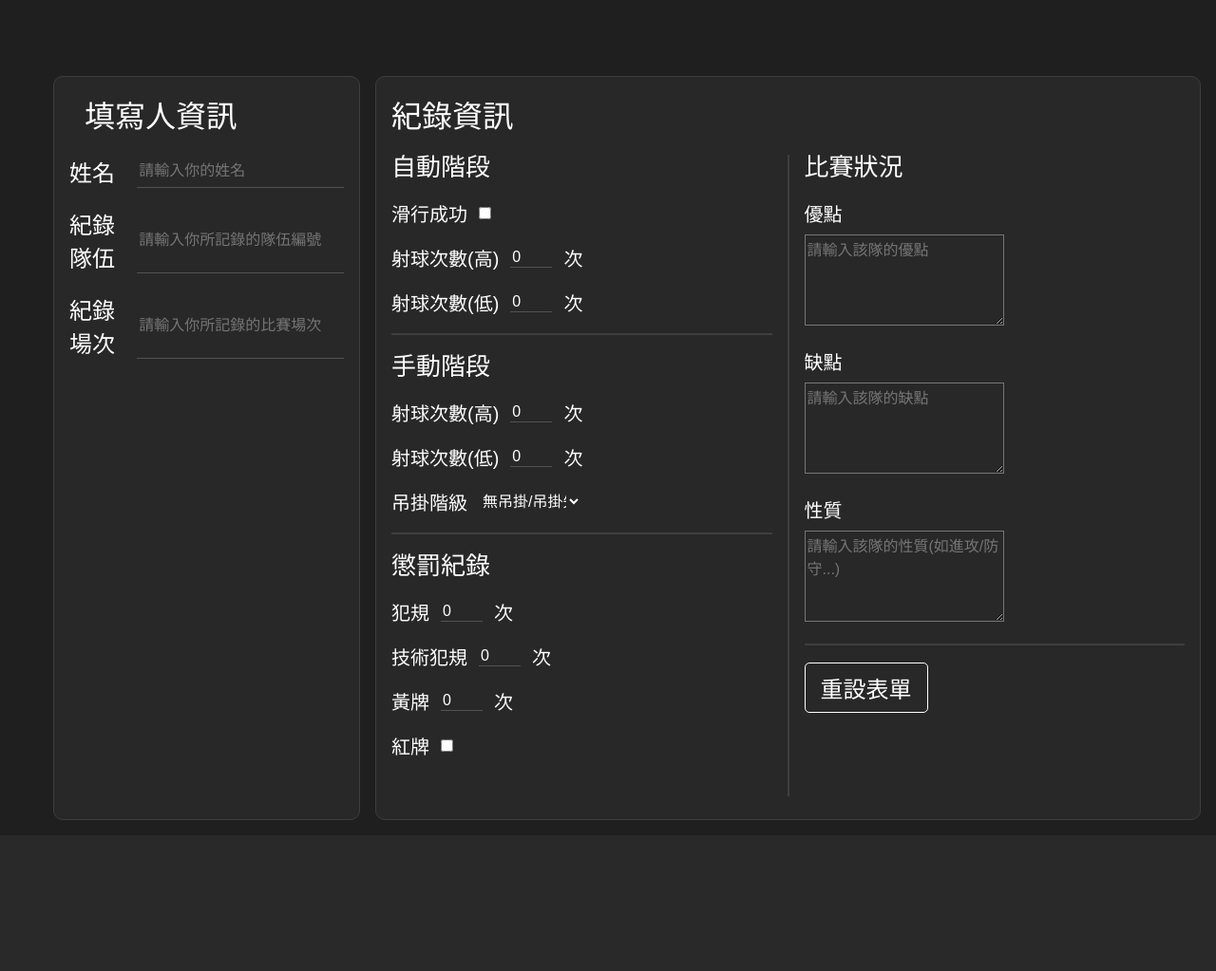
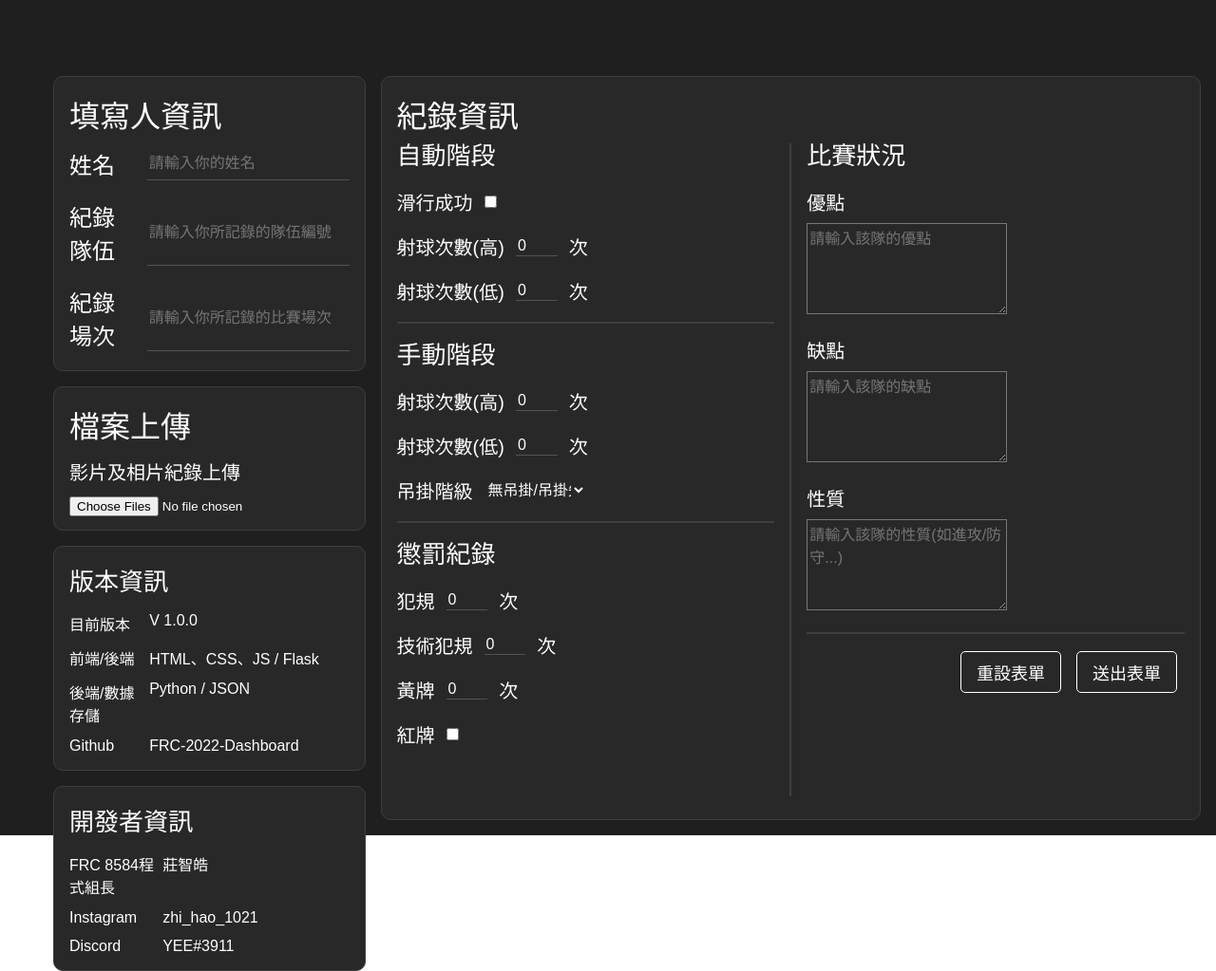
Before and after one commit to FRC-8584/FRC-2022-Dashboard, a Flask app: template templates/home.html in a window 1280 px wide. Shown: the whole page at 95% size. Before the commit the page ends 864 px from the top, so only its background shows below. Run offline with Flask 2, Linux system fonts and the light colour scheme; the template is opened without the code that fills it, so the values that code supplies are empty; some web fonts are replaced.

Commit message:
Auto Commit

```diff
--- a/dashboard.py
+++ b/dashboard.py
@@ -51,6 +51,18 @@
             return render_template("home.html")
         return redirect(url_for("login"))
 
+    @app.route("/rule")
+    def rule():
+        if Key_Manger.check(request.cookies.get("key")):
+            return render_template("rule.html")
+        return redirect(url_for("login"))
+
+    @app.route("/data")
+    def data():
+        if Key_Manger.check(request.cookies.get("key")):
+            return render_template("data.html")
+        return redirect(url_for("login"))
+
     @app.route("/logout")
     def logout():
         Key_Manger.delete(request.cookies.get("key"))
--- a/main.py
+++ b/main.py
@@ -4,7 +4,7 @@
 
 if __name__ == "__main__":
     if not isfile("data/key.json"):
-        touch("data/key.json", {})
+        touch("data/key.json", "{}")
 
     web = Web_UI()
     web.run()
--- /dev/null
+++ b/static/css/data.css
@@ -0,0 +1,5 @@
+@import url(global_setting.css);
+
+@media (max-aspect-ratio: 1/1) {
+
+}
--- a/static/css/home.css
+++ b/static/css/home.css
@@ -5,13 +5,20 @@
     flex-direction: row;
 }
 
-.input_block {
+.input_block,
+.message_block,
+.dev_block {
     width: 100%;
     padding: 0;
     padding-top: 8px;
     padding-bottom: 8px;
     margin-top: 4px;
     margin-bottom: 4px;
+}
+.message_block,
+.dev_block {
+    padding-top: 4px;
+    padding-bottom: 4px;
 }
 .input_block p {
     margin: 0px;
@@ -28,13 +35,139 @@
     border-width: 0px;
     border-bottom-width: 1px;
     font-size: 16px;
+    margin-left: 12px;
+}
+.message_block p,
+.dev_block p {
+    margin: 0px;
+    font-size: 16px;
+    color: rgb(255, 255, 255);
+}
+.message_block a,
+.dev_block a {
+    color: rgb(255, 255, 255);
+    text-decoration: none;
+}
+.message_block p:nth-child(1) {
+    flex: 2;
+}
+.message_block p:nth-child(2),
+.message_block a {
+    flex: 5;
+}
+.dev_block p:nth-child(1) {
+    flex: 1;
+}
+.dev_block p:nth-child(2),
+.dev_block a {
+    flex: 2;
+}
+.file_block,
+.check_block,
+.number_block,
+.select_block,
+.textarea_block,
+.button_block {
+    justify-items: left;
+    align-items: center;
+    flex: 1;
+    font-size: 20px;
+    color: rgb(255, 255, 255);
+    margin-top: 6px;
+    margin-bottom: 6px;
+    padding-top: 6px;
+    padding-bottom: 6px;
+}
+.file_block {
+    margin-bottom: 0;
+}
+.button_block {
+    justify-content: right;
+}
+.file_block p,
+.check_block p,
+.number_block p:nth-of-type(1),
+.select_block p,
+.textarea_block p {
+    margin: 0;
+    padding-right: 12px;
+}
+.file_block input {
+    margin-top: 12px;
+}
+.check_block input {
+    margin: 0;
+}
+.number_block input {
+    margin: 0;
+    background-color: rgb(255, 255, 255, 0);
+    color: rgb(255, 255, 255);
+    border-style: solid;
+    border-color: rgb(100, 100, 100, 0.7);
+    border-width: 0px;
+    border-bottom-width: 1px;
+    font-size: 16px;
+    width: 10%;
+}
+.number_block p:nth-of-type(2) {
+    margin: 0;
+    padding-left: 12px;
+}
+.select_block select {
+    margin: 0;
+    background-color: rgb(255, 255, 255, 0);
+    color: rgb(255, 255, 255, 1);
+    border-style: none;
+    font-size: 16px;
+    width: 27%;
+}
+.select_block select option {
+    background-color: rgb(40, 40, 40, 1);
+    color: rgb(255, 255, 255, 1);
+    border-style: none;
+}
+.textarea_block textarea {
+    flex: 3;
+    margin: 0;
+    margin-top: 8px;
+    width: 99%;
+    background-color: rgb(255, 255, 255, 0);
+    font-size: 16px;
+    color: rgb(255, 255, 255, 1);
+}
+.button_block input,
+.button_block button {
+    font-size: 18px;
+    background-color: rgb(255, 255, 255, 0);
+    border: 1px solid rgb(255, 255, 255);
+    border-radius: 5px;
+    color: rgb(255, 255, 255);
+    cursor: pointer;
+    padding: 8px 16px;
+    margin-left: 8px;
+    margin-right: 8px;
+}
+.button_block input:hover {
+    background-color: rgb(255, 80, 80, 0.7);
+}
+.button_block button:hover {
+    background-color: rgb(80, 255, 80, 0.7);
 }
 
-.title {
+.title,
+.info_title {
+    margin: 0;
+    margin-left: 16px;
+    font-size: 32px;
+    color: rgb(255, 255, 255);
+}
+.info_title {
+    margin-left: 0;
+}
+.sec_info_title {
     margin: 0;
     margin-bottom: 12px;
-    margin-left: 16px;
-    font-size: 32px;
+    font-size: 26px;
     color: rgb(255, 255, 255);
 }
 
@@ -53,7 +186,13 @@
 }
 
 #info {
-    flex: 1;
+    flex: 2;
+    padding: 0;
+    margin: 0;
+    display: flex;
+    flex-direction: column;
+}
+#info .info_block {
     margin: 8px;
     border-style: solid;
     border-width: 1px;
@@ -61,10 +200,12 @@
     border-color: rgb(62, 62, 62);
     background-color: rgb(40, 40, 40);
     padding: 16px;
+    padding-bottom: 8px;
+    flex-grow: 1;
 }
 
 #data {
-    flex: 3;
+    flex: 5;
     margin: 8px;
     border-style: solid;
     border-width: 1px;
@@ -106,81 +247,6 @@
     margin-bottom: 12px;
 }
 
-#data .sec_data .check_block,
-#data .sec_data .number_block,
-#data .sec_data .select_block,
-#data .sec_data .textarea_block,
-#data .sec_data .button_block {
-    justify-items: left;
-    align-items: center;
-    flex: 1;
-    font-size: 20px;
-    color: rgb(255, 255, 255);
-    margin-top: 6px;
-    margin-bottom: 6px;
-    padding-top: 6px;
-    padding-bottom: 6px;
-}
-#data .sec_data .check_block p,
-#data .sec_data .number_block p:nth-of-type(1),
-#data .sec_data .select_block p,
-#data .sec_data .textarea_block p {
-    margin: 0;
-    padding-right: 12px;
-}
-#data .sec_data .check_block input {
-    margin: 0;
-}
-#data .sec_data .number_block input {
-    margin: 0;
-    background-color: rgb(255, 255, 255, 0);
-    color: rgb(255, 255, 255);
-    border-style: solid;
-    border-color: rgb(100, 100, 100, 0.7);
-    border-width: 0px;
-    border-bottom-width: 1px;
-    font-size: 16px;
-    width: 10%;
-}
-#data .sec_data .number_block p:nth-of-type(2) {
-    margin: 0;
-    padding-left: 12px;
-}
-#data .sec_data .select_block select {
-    margin: 0;
-    background-color: rgb(255, 255, 255, 0);
-    color: rgb(255, 255, 255, 1);
-    border-style: none;
-    font-size: 16px;
-    width: 27%;
-}
-#data .sec_data .select_block select option {
-    background-color: rgb(40, 40, 40, 1);
-    color: rgb(255, 255, 255, 1);
-    border-style: none;
-}
-#data .sec_data .textarea_block textarea {
-    flex: 3;
-    margin: 0;
-    margin-top: 8px;
-    width: 99%;
-    background-color: rgb(255, 255, 255, 0);
-    font-size: 16px;
-    color: rgb(255, 255, 255, 1);
-}
-#data .sec_data .button_block input {
-    font-size: 24px;
-    background-color: rgb(255, 255, 255, 0);
-    border: 1px solid rgb(255, 255, 255);
-    border-radius: 5px;
-    color: rgb(255, 255, 255);
-    cursor: pointer;
-    padding: 8px 16px;
-}
-#data .sec_data .button_block input[type="reset"]:hover {
-    background-color: rgb(255, 80, 80, 0.7);
-}
-
 @media (max-aspect-ratio: 1/1) {
     #form {
         flex-direction: column;
--- /dev/null
+++ b/static/css/rule.css
@@ -0,0 +1,5 @@
+@import url(global_setting.css);
+
+@media (max-aspect-ratio: 1/1) {
+
+}
--- a/templates/home.html
+++ b/templates/home.html
@@ -15,7 +15,8 @@
         <div id="content">
             <form id="form" class="row_flex">
                 <div id="info">
-                    <p class="cfont title">填寫人資訊</p>
+                    <div class="info_block">
+                        <p class="cfont info_title">填寫人資訊</p>
                         <div class="input_block row_flex">
                             <p class="cfont">姓名</p>
                             <input name="recorder-name" class="cfont" placeholder="請輸入你的姓名">
@@ -27,6 +28,48 @@
                         <div class="input_block row_flex">
                             <p class="cfont">紀錄場次</p>
                             <input name="recorder-screen" class="cfont" placeholder="請輸入你所記錄的比賽場次">
+                        </div>
+                    </div>
+                    <div class="info_block">
+                        <p class="cfont info_title">檔案上傳</p>
+                        <div class="file_block">
+                            <p class="cfont">影片及相片紀錄上傳</p>
+                            <input type="file" name="file[]" multiple>
+                        </div>
+                    </div>
+                    <div class="info_block">
+                        <p class="cfont sec_info_title">版本資訊</p>
+                        <div class="message_block row_flex">
+                            <p class="cfont">目前版本</p>
+                            <p class="cfont">V 1.0.0</p>
+                        </div>
+                        <div class="message_block row_flex">
+                            <p class="cfont">前端/後端</p>
+                            <p class="cfont">HTML、CSS、JS / Flask</p>
+                        </div>
+                        <div class="message_block row_flex">
+                            <p class="cfont">後端/數據存儲</p>
+                            <p class="cfont">Python / JSON</p>
+                        </div>
+                        <div class="message_block row_flex">
+                            <p class="cfont">Github</p>
+                            <a href="https://github.com/FRC-8584/FRC-2022-Dashboard" class="cfont" target="_blank">FRC-2022-Dashboard</a>
+                        </div>
+                    </div>
+                    <div class="info_block">
+                        <p class="cfont sec_info_title">開發者資訊</p>
+                        <div class="dev_block row_flex">
+                            <p class="cfont">FRC 8584程式組長</p>
+                            <p class="cfont space">莊智皓</p>
+                        </div>
+                        <div class="dev_block row_flex">
+                            <p class="cfont">Instagram</p>
+                            <a href="https://www.instagram.com/zhi_hao_1021" class="cfont space" target="_blank">zhi_hao_1021</a>
+                        </div>
+                        <div class="dev_block row_flex">
+                            <p class="cfont">Discord</p>
+                            <p class="cfont space">ΥΕΕ#3911</a>
+                        </div>
                     </div>
                 </div>
                 <div id="data">
@@ -110,6 +153,7 @@
                             <hr>
                             <div class="button_block row_flex">
                                 <input type="reset" class="cfont" value="重設表單">
+                                <button class="cfont">送出表單</button>
                             </div>
                         </div>
                     </div>
--- a/templates/side-bar.html
+++ b/templates/side-bar.html
@@ -20,7 +20,7 @@
         <p class="font">Home</p>
     </span>
 </button>
-<button class="side-bar-option" onclick="location.href='/rank'">
+<button class="side-bar-option" onclick="location.href='/rule'">
     <span onmouseover="side_bar_on_hover(this)"
     onmouseout="side_bar_on_not_hover(this)"
     class="material-icons side-icon">
@@ -32,7 +32,7 @@
         <p class="font">Rule</p>
     </span>
 </button>
-<button class="side-bar-option" onclick="location.href='/rank'">
+<button class="side-bar-option" onclick="location.href='/data'">
     <span onmouseover="side_bar_on_hover(this)"
     onmouseout="side_bar_on_not_hover(this)"
     class="material-icons side-icon">
```
Also changed, not shown: templates/data.html (added, +20 -0 lines), templates/rule.html (added, +20 -0 lines). Lines whose indentation alone changed are shown as unchanged.
